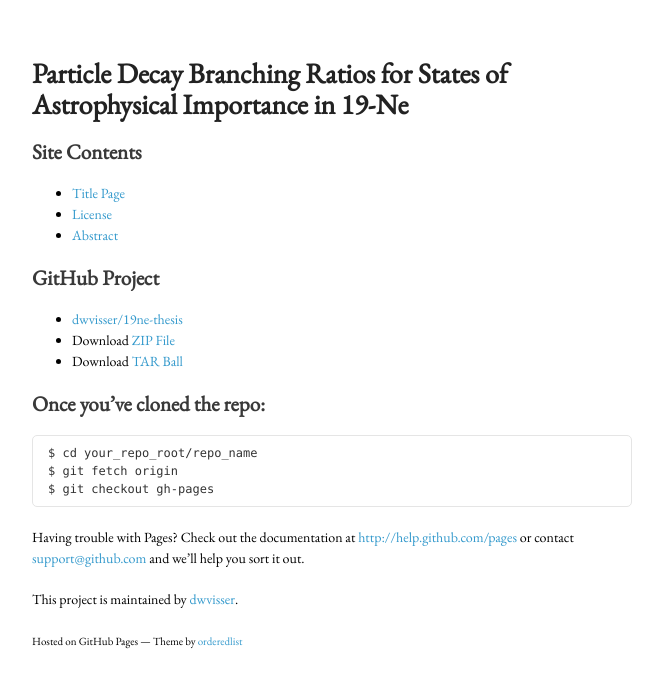
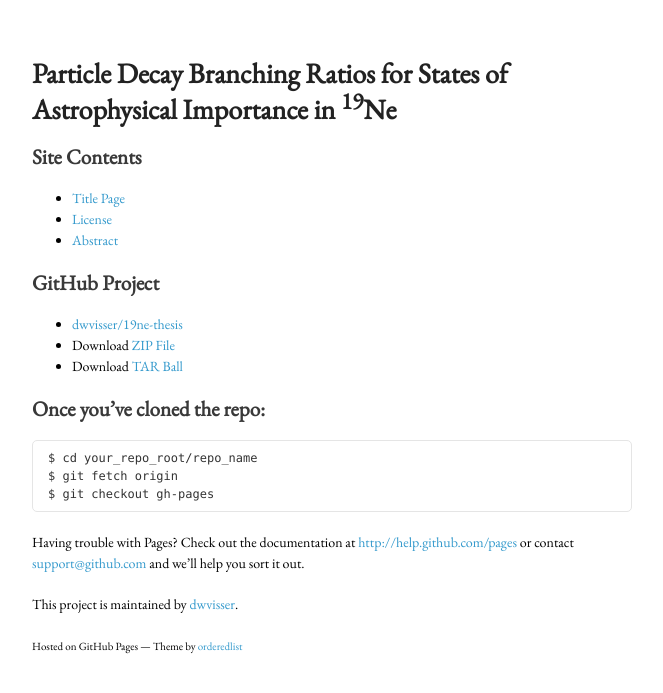
Before and after one commit to dwvisser/19ne-thesis, a Jekyll site: the page built from index.md, in a window 1280 px wide. Shown: the top 693 px of the page, without its empty margins (26-689 px from the left). Built offline with Jekyll 4.4.1, drawn with Linux system fonts in a browser that asks for light colours.

```diff
--- a/index.md
+++ b/index.md
@@ -3,7 +3,7 @@ title: Index
 layout: default
 ---
 
-# Particle Decay Branching Ratios for States of Astrophysical Importance in 19-Ne
+# Particle Decay Branching Ratios for States of Astrophysical Importance in <sup>19</sup>Ne
 
 ## Site Contents
 * [Title Page]({{site.baseurl}}/title-page)
```
